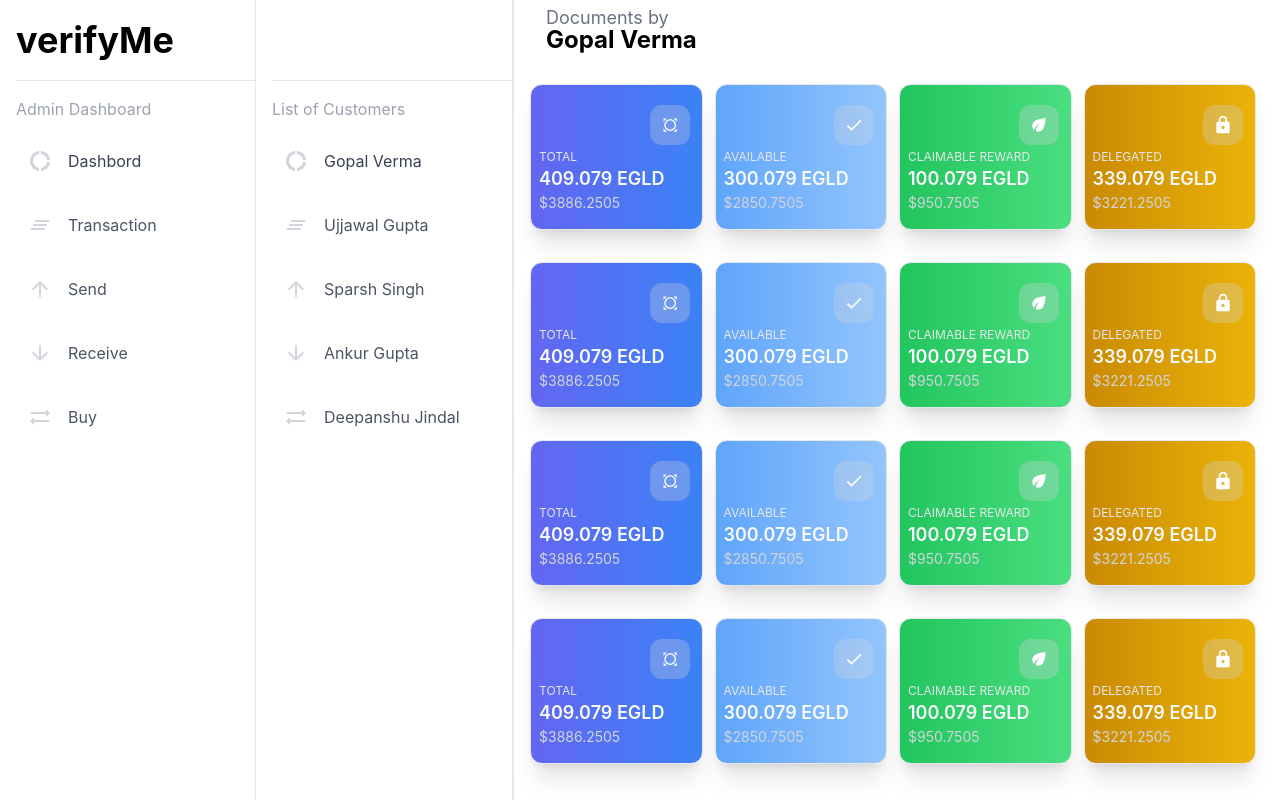
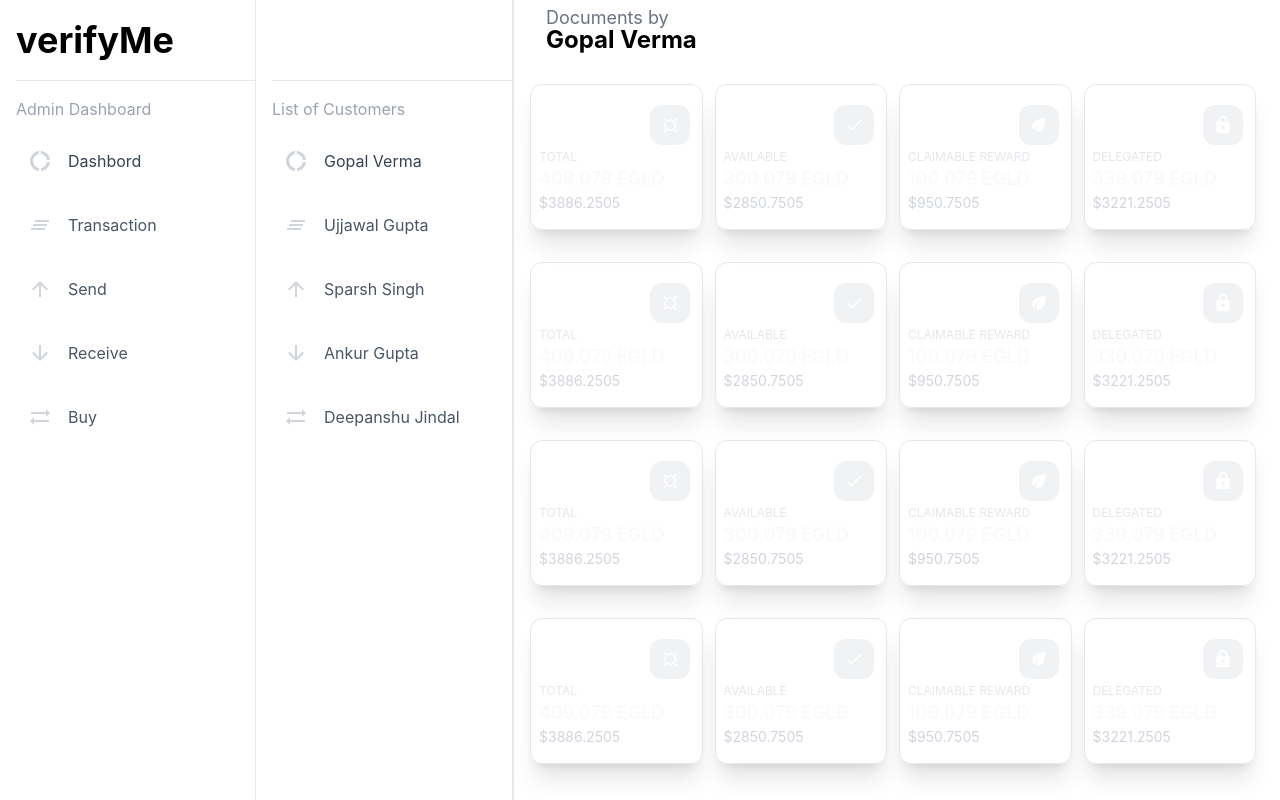
Before and after one commit to GopalVerma1303/verifyme, a Next.js app: page /Admin in a window 1280 px wide. Built offline with nearby package versions, Linux system fonts and the light colour scheme.

Commit message:
Update Card.js

```diff
--- a/components/Card.js
+++ b/components/Card.js
@@ -8,8 +8,12 @@ import LockIcon from '@material-ui/icons/Lock';
 const Style = "text-white text-xs"
 
 const arrayIcon = [<AllOut fontSize="small" className={Style} />, <DoneIcon fontSize="small" className={Style} />, <EcoIcon fontSize="small" className={Style} />, <LockIcon fontSize="small" className={Style} />]
-const Color = ["from-indigo-500 to-blue-500", "from-blue-400 to-blue-300", "from-green-500 to-green-400", "from-yellow-600 to-yellow-500"]
-
+// const Color = ["from-orange-500 to-red-500", "from-gray-400 to-gray-300", "from-green-500 to-green-400", "from-yellow-600 to-yellow-500"]
+const Color = {
+    "valid": "from-green-500 to-green-400",
+    "invalid": "from-orange-500 to-red-500",
+    "unchecked": "from-gray-400 to-gray-300",
+}
 
 const Card = (props) => {
     var balance = props.balance
@@ -18,7 +22,7 @@ const Card = (props) => {
 
 
     return (
-        <div className={`transform hover:scale-110 cursor-pointer transition delay-100 w-3/12  p-2 py-4 shadow-xl  border rounded-xl bg-gradient-to-r ${Color[props.icon]}`} >
+        <div className={`transform hover:scale-110 cursor-pointer transition delay-100 w-3/12  p-2 py-4 shadow-xl  border rounded-xl bg-gradient-to-r ${Color[props.type]}`} >
             <div className="flex justify-between">
                 <div></div>
                 <div className=" w-10  h-10 flex items-center justify-center  bg-gray-300 rounded-xl m-1  bg-opacity-30">
```
